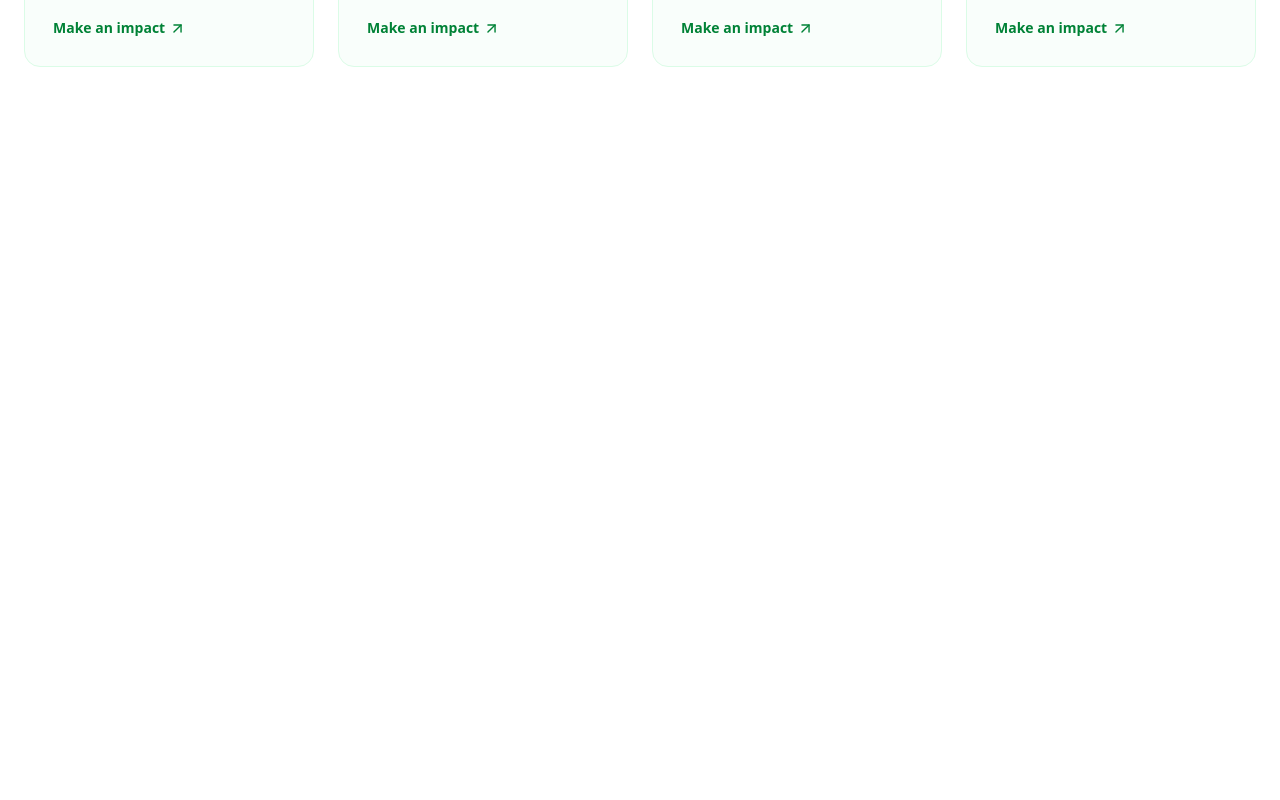
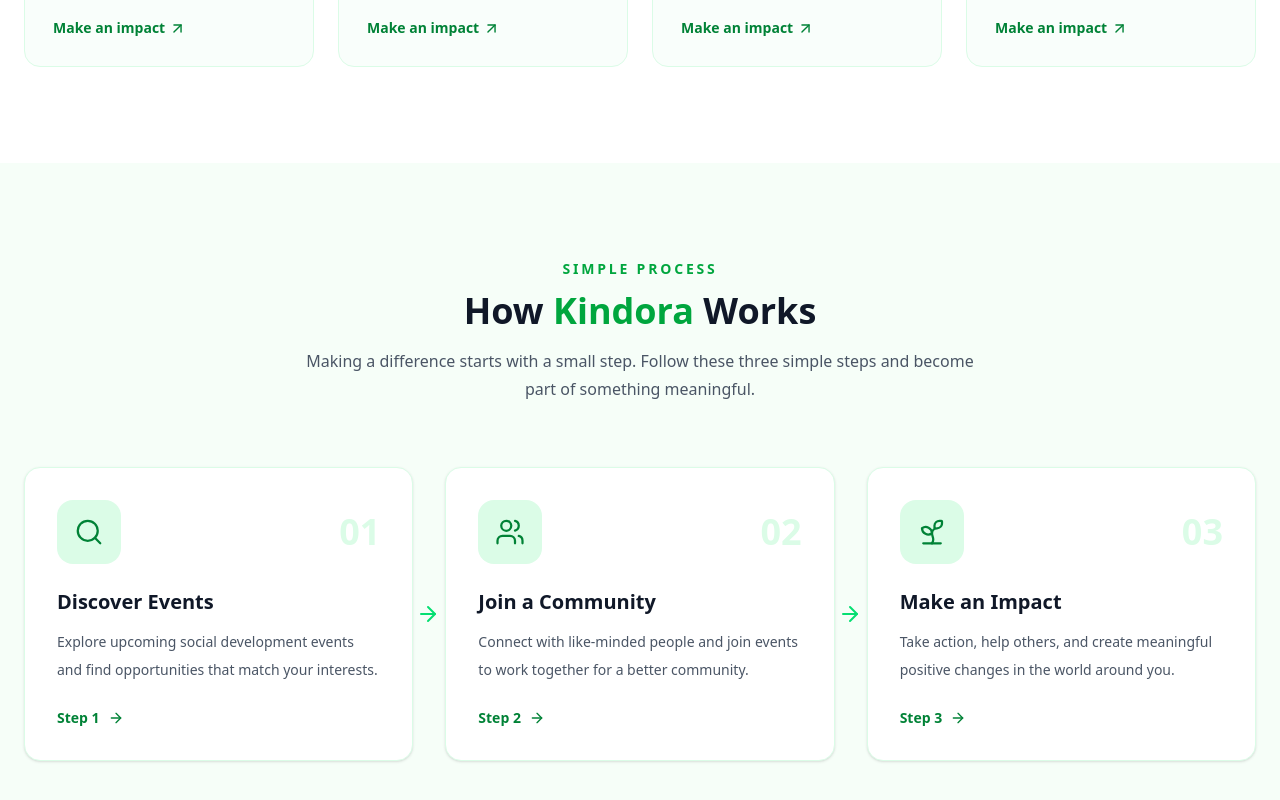
Before and after one commit to mhasan1224/kindora-client, a Next.js app: page / in a window 1280 px wide. Shown: the part 1254-2054 px from the top of the page. Before the commit the page ends 1417 px from the top, so only its background shows below. Built offline with nearby package versions, Linux system fonts and the light colour scheme.

Commit message:
feat: add animated how it works section

```diff
--- a/src/app/page.tsx
+++ b/src/app/page.tsx
@@ -1,5 +1,6 @@
 import HeroSection from "@/components/Hero/HeroSection";
 import FeaturesSection from "@/components/Home/FeaturesSection";
+import HowItWorksSection from "@/components/Home/HowItWorksSection";
 
 
 export default function Home() {
@@ -7,6 +8,7 @@ export default function Home() {
     <div>
       <HeroSection />
       <FeaturesSection />
+      <HowItWorksSection />
     </div>
   );
 }
--- /dev/null
+++ b/src/components/Home/HowItWorksSection.tsx
@@ -0,0 +1,113 @@
+
+"use client";
+
+import { motion } from "motion/react";
+import { Search, Users, Sprout, ArrowRight } from "lucide-react";
+
+const steps = [
+  {
+    number: "01",
+    icon: Search,
+    title: "Discover Events",
+    description:
+      "Explore upcoming social development events and find opportunities that match your interests.",
+  },
+  {
+    number: "02",
+    icon: Users,
+    title: "Join a Community",
+    description:
+      "Connect with like-minded people and join events to work together for a better community.",
+  },
+  {
+    number: "03",
+    icon: Sprout,
+    title: "Make an Impact",
+    description:
+      "Take action, help others, and create meaningful positive changes in the world around you.",
+  },
+];
+
+export default function HowItWorksSection() {
+  return (
+    <section className="bg-green-50/60 px-6 py-20 sm:py-24">
+      <div className="mx-auto max-w-7xl">
+        <div className="mx-auto mb-16 max-w-2xl text-center">
+          <motion.p
+            initial={{ opacity: 0, y: 15 }}
+            whileInView={{ opacity: 1, y: 0 }}
+            viewport={{ once: true }}
+            className="mb-3 text-sm font-semibold uppercase tracking-[0.2em] text-green-600"
+          >
+            Simple Process
+          </motion.p>
+
+          <motion.h2
+            initial={{ opacity: 0, y: 20 }}
+            whileInView={{ opacity: 1, y: 0 }}
+            viewport={{ once: true }}
+            transition={{ duration: 0.6 }}
+            className="text-3xl font-bold text-gray-900 sm:text-4xl"
+          >
+            How <span className="text-green-600">Kindora</span> Works
+          </motion.h2>
+
+          <p className="mt-4 leading-7 text-gray-600">
+            Making a difference starts with a small step. Follow these
+            three simple steps and become part of something meaningful.
+          </p>
+        </div>
+
+        <div className="grid grid-cols-1 gap-10 md:grid-cols-3 md:gap-8">
+          {steps.map((step, index) => {
+            const Icon = step.icon;
+
+            return (
+              <motion.div
+                key={step.number}
+                initial={{ opacity: 0, y: 40 }}
+                whileInView={{ opacity: 1, y: 0 }}
+                viewport={{ once: true, amount: 0.2 }}
+                transition={{
+                  duration: 0.6,
+                  delay: index * 0.2,
+                }}
+                whileHover={{ y: -6 }}
+                className="relative rounded-2xl border border-green-100 bg-white p-8 shadow-sm transition-shadow hover:shadow-lg"
+              >
+                <div className="mb-6 flex items-center justify-between">
+                  <div className="flex h-16 w-16 items-center justify-center rounded-2xl bg-green-100 text-green-700">
+                    <Icon size={30} strokeWidth={1.8} />
+                  </div>
+
+                  <span className="text-4xl font-bold text-green-100">
+                    {step.number}
+                  </span>
+                </div>
+
+                <h3 className="mb-3 text-xl font-bold text-gray-900">
+                  {step.title}
+                </h3>
+
+                <p className="text-sm leading-7 text-gray-600">
+                  {step.description}
+                </p>
+
+                <div className="mt-6 flex items-center gap-2 text-sm font-semibold text-green-700">
+                  Step {index + 1}
+                  <ArrowRight size={16} />
+                </div>
+
+                {index !== steps.length - 1 && (
+                  <div className="absolute -right-7 top-1/2 hidden -translate-y-1/2 text-green-400 md:block">
+                    <ArrowRight size={24} />
+                  </div>
+                )}
+              </motion.div>
+            );
+          })}
+        </div>
+      </div>
+    </section>
+  );
+}
```
